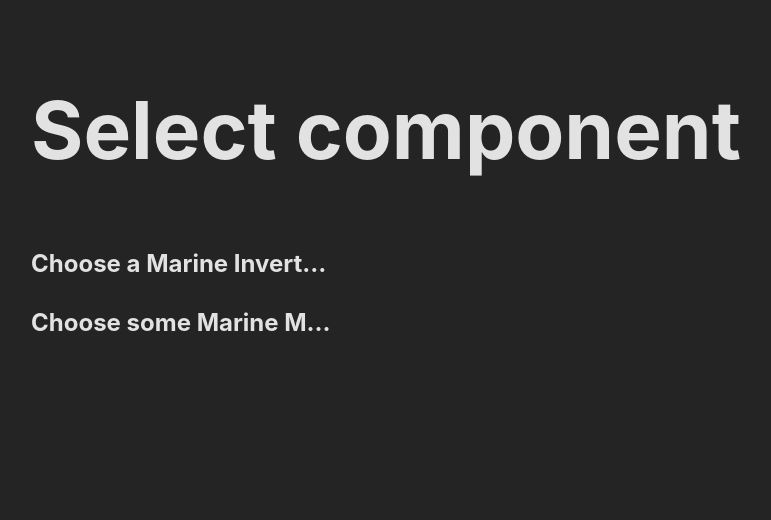
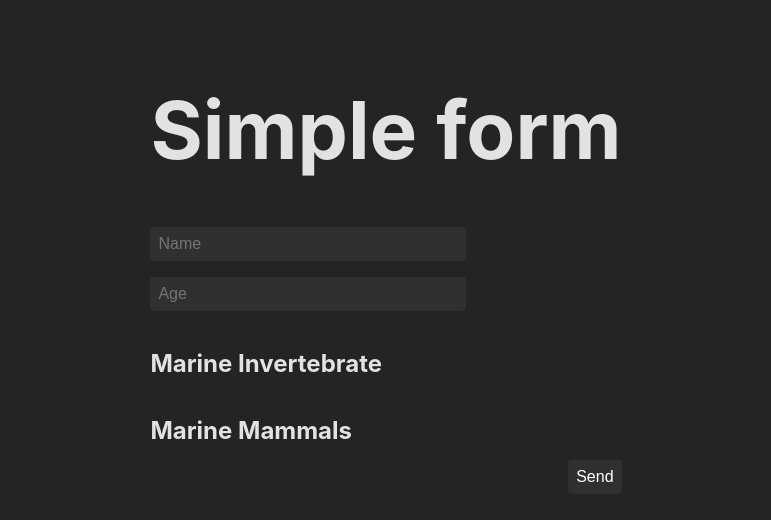
Before and after one commit to yarivShamash/select-component, a React (Vite) app: page / in a window 1280 px wide. Shown: the top 520 px of the page, without its empty margins (254-1025 px from the left). Built offline with nearby package versions, Linux system fonts and the light colour scheme.

Commit message:
Form created

```diff
--- a/src/App.tsx
+++ b/src/App.tsx
@@ -1,10 +1,10 @@
 import "./App.css";
-import { Form } from "./components/Form/Form";
+import { Form } from "./components/Form";
 
 function App() {
   return (
     <>
-      <h1>Select component</h1>
+      <h1>Simple form</h1>
       <Form />
     </>
   );
--- a/src/components/Form/Form.tsx
+++ b/src/components/Form/Form.tsx
@@ -1,45 +1,65 @@
-import { useState } from "react";
+import { ChangeEventHandler, FormEventHandler, useState } from "react";
 
-import { marineMammals, marineInvertebrates } from "../../mocks";
+import { marineMammals as marineMammalsMock, marineInvertebrates } from "../../mocks";
 import { Option } from "../Select/types";
 import { Select } from "../Select";
+import { FormContainer, FormInput, SubmitButton } from "./style";
 
 export const Form = () => {
-  const [singleSelected, setSingleSelected] = useState<Option["value"] | null>(null);
-  const [multiSelected, setMultiSelected] = useState<Option["value"][]>([]);
+  const [marineInvertebrate, setMarineInvertebrate] = useState<Option["value"] | null>(null);
+  const [marineMammals, setMarineMammals] = useState<Option["value"][]>([]);
+
+  const [name, setName] = useState<string>("");
+  const [age, setAge] = useState<number | null>();
+
+  const handleNameChange: ChangeEventHandler<HTMLInputElement> = (e) => {
+    setName(e.target.value);
+  };
+
+  const handleAgeChange: ChangeEventHandler<HTMLInputElement> = (e) => {
+    setAge(Number(e.target.value));
+  };
 
   const handleSingleSelect = (value: Option["value"] | null) => {
-    setSingleSelected(value);
+    setMarineInvertebrate(value);
   };
 
   const handleMultiSelect = (value: Option["value"][]) => {
-    const selectedOptions = multiSelected.includes(value.toString())
-      ? multiSelected.filter((selected) => selected !== value[0])
-      : [...multiSelected, value[0]];
+    const selectedOptions = marineMammals.includes(value.toString())
+      ? marineMammals.filter((selected) => selected !== value[0])
+      : [...marineMammals, value[0]];
 
-    setMultiSelected(selectedOptions);
+    setMarineMammals(selectedOptions);
   };
 
   const handleToggleSelectAll = () => {
-    setMultiSelected(multiSelected.length ? [] : marineMammals.map(({ value }) => value));
+    setMarineMammals(marineMammals.length ? [] : marineMammalsMock.map(({ value }) => value));
+  }; // move to Select component
+
+  const handleSubmit: FormEventHandler<HTMLFormElement> = (e) => {
+    e.preventDefault();
+    console.log({ name, age, marineInvertebrate, marineMammals });
   };
 
   return (
-    <>
+    <FormContainer onSubmit={handleSubmit}>
+      <FormInput placeholder="Name" onChange={handleNameChange} />
+      <FormInput placeholder="Age" onChange={handleAgeChange} />
       <Select
-        title="Choose a Marine Invertebrate"
+        title="Marine Invertebrate"
         options={marineInvertebrates}
         onSingleSelect={handleSingleSelect}
-        selected={singleSelected}
+        selected={marineInvertebrate}
       />
 
       <Select
-        title="Choose some Marine Mammals"
-        options={marineMammals}
+        title="Marine Mammals"
+        options={marineMammalsMock}
         onMultiSelect={handleMultiSelect}
-        selected={multiSelected}
+        selected={marineMammals}
         onToggleSelectAll={handleToggleSelectAll}
       />
-    </>
+      <SubmitButton type="submit" value="Send" />
+    </FormContainer>
   );
 };
--- /dev/null
+++ b/src/components/Form/style.ts
@@ -0,0 +1,32 @@
+import { css, styled } from "styled-components";
+
+const commonStyles = css`
+  background-color: #303030;
+  color: white;
+  font-size: 1rem;
+
+  border: none;
+  border-radius: 0.25rem;
+
+  padding: 0.5rem;
+  margin-bottom: 0.5rem;
+`;
+
+export const FormContainer = styled.form`
+  display: flex;
+  flex-direction: column;
+
+  gap: 0.5rem;
+`;
+
+export const FormInput = styled.input`
+  width: 300px;
+  ${commonStyles}
+`;
+
+export const SubmitButton = styled.input`
+  max-width: 100px;
+  align-self: flex-end;
+
+  ${commonStyles}
+`;
--- a/src/components/Select/OptionItem.tsx
+++ b/src/components/Select/OptionItem.tsx
@@ -22,8 +22,14 @@ export const OptionItem = ({ option, onSingleSelect, onMultiSelect, selected }:
   );
 
   return (
-    <OptionContainer onClick={onClickSelection} key={option.value}>
-      {onMultiSelect && <input type="checkbox" id={checkboxId} value={option.value} checked={isSelected} />}
+    <OptionContainer key={option.value}>
+      <input
+        type={onMultiSelect ? "checkbox" : "radio"}
+        id={checkboxId}
+        onChange={onClickSelection}
+        value={option.value}
+        checked={isSelected}
+      />
       <label htmlFor={checkboxId}>{option.label}</label>
     </OptionContainer>
   );
--- a/src/components/Select/Select.tsx
+++ b/src/components/Select/Select.tsx
@@ -50,6 +50,7 @@ const Select = ({ title, options, onSingleSelect, onMultiSelect, onToggleSelectA
             {filteredOptions.map((option) => {
               return (
                 <OptionItem
+                  key={option.value}
                   option={option}
                   onSingleSelect={onSingleSelect}
                   onMultiSelect={onMultiSelect}
```
